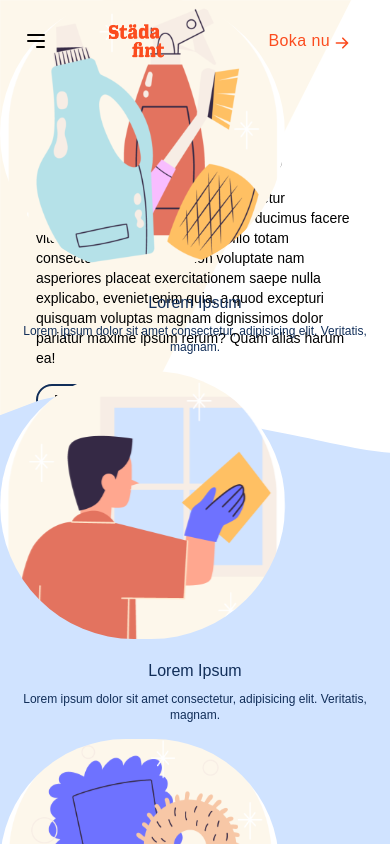
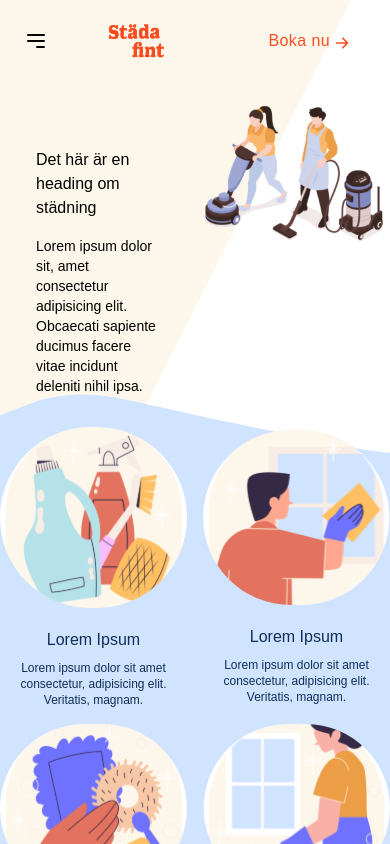
Before and after one commit to varamara/cleaning-service, a React (Vite) app in the folder cleaning-service-js-2/: page / in a window 390 px wide. Shown: the top 844 px of the page. Built offline with nearby package versions, Linux system fonts and the light colour scheme.

Commit message:
Refactor LandingPage component layout

```diff
--- a/cleaning-service-js-2/src/pages/LandingPage.tsx
+++ b/cleaning-service-js-2/src/pages/LandingPage.tsx
@@ -14,7 +14,7 @@ const LandingPage = () => {
   return (
     <div className="flex flex-col">
       <div className="h-screen bg-mob-hero-slash md:bg-hero-slash bg-no-repeat z-0 m-0 p-0 relative">
-        <div className="mt-24 text-base flex flex-col sm:flex-row justify-center sm:columns-2 columns-1">
+        <div className="mt-24 text-base sm:flex-row justify-center sm:columns-2 grid grid-cols-2">
           <div className="p-9 sm:p-8 sm:w-full">
             <h1 className="sm:text-lg md:text-2xl py-4">Det här är en heading om städning</h1>
             <p className="text-sm">Lorem ipsum dolor sit, amet consectetur adipisicing elit. Obcaecati sapiente ducimus facere vitae incidunt deleniti nihil ipsa. Illo totam consectetur eaque quas non voluptate nam asperiores placeat exercitationem saepe nulla explicabo, eveniet enim quia, a quod excepturi quisquam voluptas magnam dignissimos dolor pariatur maxime ipsum rerum? Quam alias harum ea!</p>
@@ -31,7 +31,7 @@ const LandingPage = () => {
 
 
         <div className="h-full bg-wave bg-no-repeat bg-left-top bg-cover p-0 z-1 absolute top-96 right-0 left-0 flex items-center justify-center">
-          <div className="text-primaryBlue grid sm:grid-cols-4  sm:px-22 md:px-26 xl:px-48 2xl:px-96 gap-4 sm:gap-8 md:gap-12 lg:gap-16  mb-48">
+          <div className="text-primaryBlue grid grid-cols-2 sm:grid-cols-4 sm:px-22 md:px-26 xl:px-48 2xl:px-96 gap-4 sm:gap-8 md:gap-12 lg:gap-16  mb-48">
           <div className="place-content-center text-center">
               <img className="" src={cleaningProducts} alt="" />
               <h3 className="pt-5 pb-2">Lorem Ipsum</h3>
@@ -63,9 +63,9 @@ const LandingPage = () => {
       </div>
       <div className="flex flex-col sm:flex-row lg:h-screen relative mt-48">
         <div className="w-full bg-pink">
-          <img className="w-full h-full object-cover" src={scrubsCleaningProducts} alt="" />
+          <img className="w-full h-screen object-cover" src={scrubsCleaningProducts} alt="" />
         </div>
-        <div className="w-full bg-primaryBeige flex items-center justify-center">
+        <div className="w-full bg-primaryBeige flex items-center justify-center h-screen">
           <div className="w-2/3">
           <h2>Vårt Miljöarbete</h2>
           <p className='text-xs'>Lorem ipsum dolor sit amet consectetur adipisicing elit. Est explicabo et, consequuntur quae iste harum eum nisi modi sapiente. Omnis voluptatibus fuga minus adipisci natus! Autem explicabo consequatur exercitationem animi mollitia in quia cumque nihil. Earum totam, suscipit nulla eaque, reiciendis soluta itaque eum quibusdam necessitatibus est debitis, repellat praesentium.</p>
```
